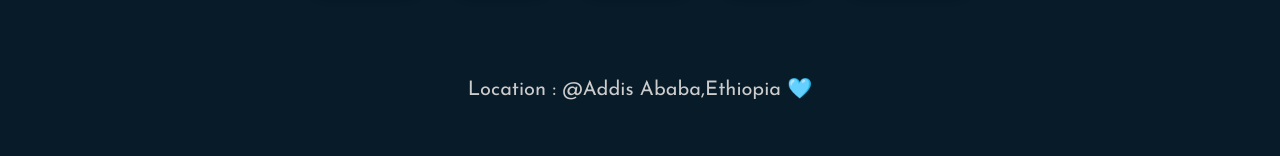
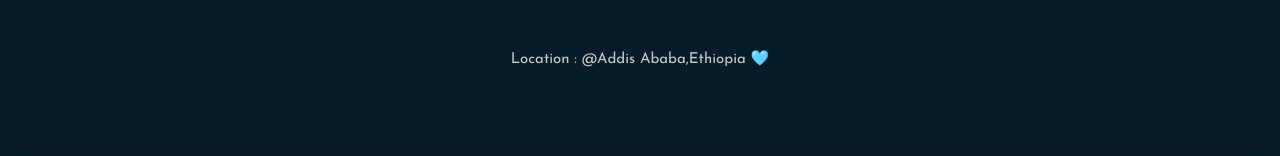
Before and after one commit to Hawi-Demoz/personal-portfolio, a plain HTML site: page index.html in a window 1280 px wide. Shown: the part 4730-4886 px from the top of the page. Drawn offline with Linux system fonts and the light colour scheme.

Commit message:
final fixes

```diff
--- a/style.css
+++ b/style.css
@@ -1136,7 +1136,7 @@ footer {
   position: relative;
   color: #cccccc;
   bottom: 35px;
-  font-size: 20px;
+  font-size: 15px;
   text-align: center;
   align-items: center;
 }
```
Also changed, not shown: index.html (+2 -2 lines).
